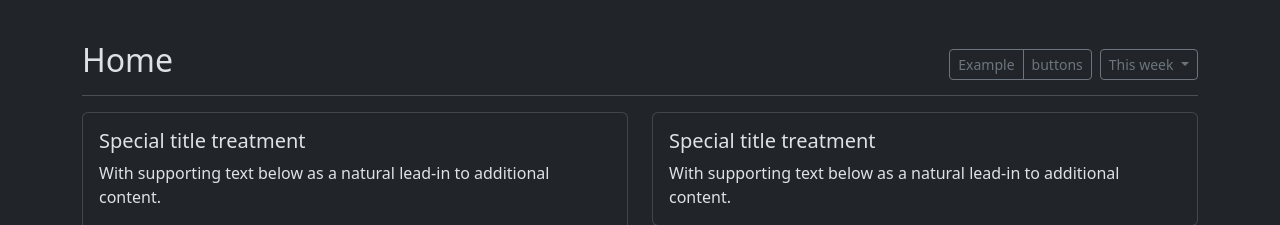
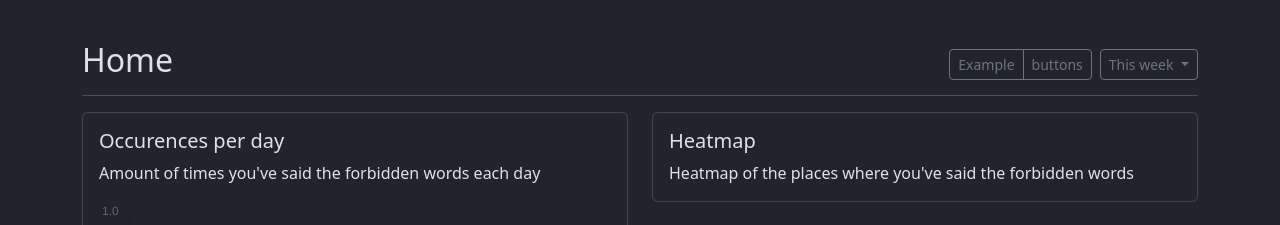
Before and after one commit to Thegamefire/kill-your-selfie, a Flask app: template kill_your_selfie/templates/index.html in a window 1280 px wide. Shown: the part 47-272 px from the top of the page. Run offline with Flask 3, Linux system fonts and the light colour scheme; the template is opened without the code that fills it, so the values that code supplies are empty; a map, chart or similar area stays blank; some libraries are stand-ins or nearby versions.

Commit message:
added descriptive labels to homepage cards

```diff
--- a/kill_your_selfie/templates/index.html
+++ b/kill_your_selfie/templates/index.html
@@ -19,8 +19,8 @@
     <div class="col">
       <div class="card">
         <div class="card-body">
-          <h5 class="card-title">Special title treatment</h5>
-          <p class="card-text">With supporting text below as a natural lead-in to additional content.</p>
+          <h5 class="card-title">Occurences per day</h5>
+          <p class="card-text">Amount of times you've said the forbidden words each day</p>
             <canvas id="bargraph-weekly" data-chart='{{ weekly_bar_data|tojson }}'></canvas>
         </div>
       </div>
@@ -29,8 +29,8 @@
     <div class="col">
       <div class="card">
         <div class="card-body">
-          <h5 class="card-title">Special title treatment</h5>
-          <p class="card-text">With supporting text below as a natural lead-in to additional content.</p>
+          <h5 class="card-title">Heatmap</h5>
+          <p class="card-text">Heatmap of the places where you've said the forbidden words</p>
             {{ location_map|safe }}
         </div>
       </div>
```
